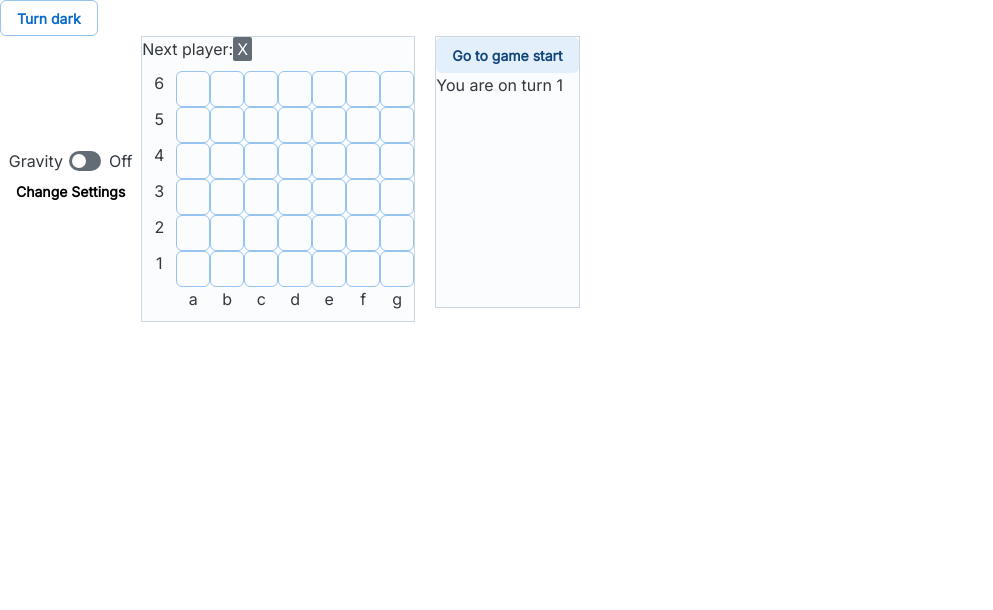
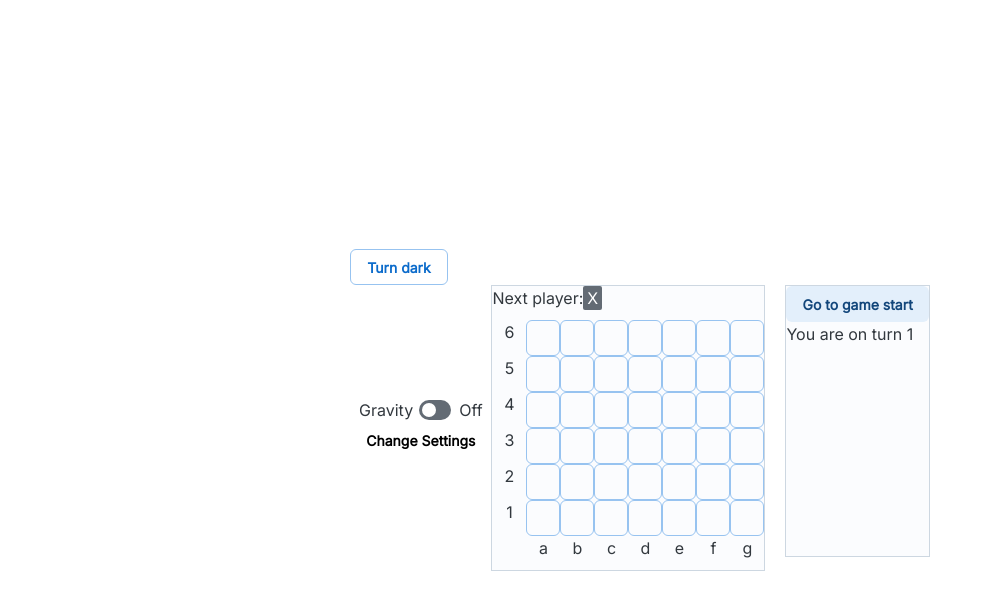
Before and after one commit to IHOPstack/ConnectX, a React (Create React App) app in the folder src/: page / in a window 1280 px wide. Shown: the top 610 px of the page, without its empty margins (0-993 px from the left). Built offline with nearby package versions, Linux system fonts and the light colour scheme.

Commit message:
Centered content in viewport

```diff
--- a/src/App.js
+++ b/src/App.js
@@ -1,4 +1,4 @@
-import { useEffect, useState, useRef } from "react";
+import { useEffect, useState } from "react";
 import Button from '@mui/joy/Button';
 import Sheet from '@mui/joy/Sheet';
 import { CssVarsProvider, useColorScheme } from '@mui/joy/styles';
@@ -11,7 +11,6 @@ import Input from '@mui/joy/Input';
 import Modal from '@mui/joy/Modal';
 import ModalDialog from '@mui/joy/ModalDialog';
 import DialogTitle from '@mui/joy/DialogTitle';
-import DialogContent from '@mui/joy/DialogContent';
 import Stack from '@mui/joy/Stack';
 import Switch from '@mui/joy/Switch';
 
@@ -46,7 +45,7 @@ export default function Game() {
   const [gravity, setGravity] = useState(false);
   const dropCount = boardHistory.filter(item => item.isGravityDrop === true).length;
   const gravityWeightedIndex = currentMove-dropCount;
-  const xIsNext = (currentMove-dropCount) % 2 === 0;
+  const xIsNext = (gravityWeightedIndex) % 2 === 0;
   const currentSquares = boardHistory[currentMove];
 
   function handlePlay(nextState){
@@ -149,7 +148,7 @@ export default function Game() {
         </Sheet>
       <Sheet className="gameInfo" variant="outlined"
         sx={{maxHeight: 34*(currentSquares.board.length+2),
-              overflow: "scroll",}}>
+              overflow: "auto",}}>
         <List size="small">
           {moves}
           <Typography key='current'>{current}</Typography>
--- a/src/styles.css
+++ b/src/styles.css
@@ -1,3 +1,4 @@
+html { height: 100%; }
 * {
   box-sizing: border-box;
 }
@@ -5,7 +6,12 @@
 body {
   font-family: sans-serif;
   margin: 20px;
-  padding: 0;
+  padding-top: 20px;
+  display: flex;
+  min-height: 100%;
+  align-items: center;
+  justify-content: center;
+
 }
 
 h1 {
@@ -49,13 +55,6 @@ ul {
 * {
   box-sizing: border-box;
 }
-
-body {
-  font-family: sans-serif;
-  margin: 20px;
-  padding: 0;
-}
-
 .square {
   background: #fff;
   border: 1px solid #999;
@@ -106,7 +105,6 @@ body {
   content: '';
   display: table;
 }
-
 .status {
   margin-bottom: 10px;
 }
@@ -114,7 +112,6 @@ body {
   display: flex;
   flex-direction: row;
 }
-
 .gameInfo {
   margin-left: 20px;
   display: flex;
```
